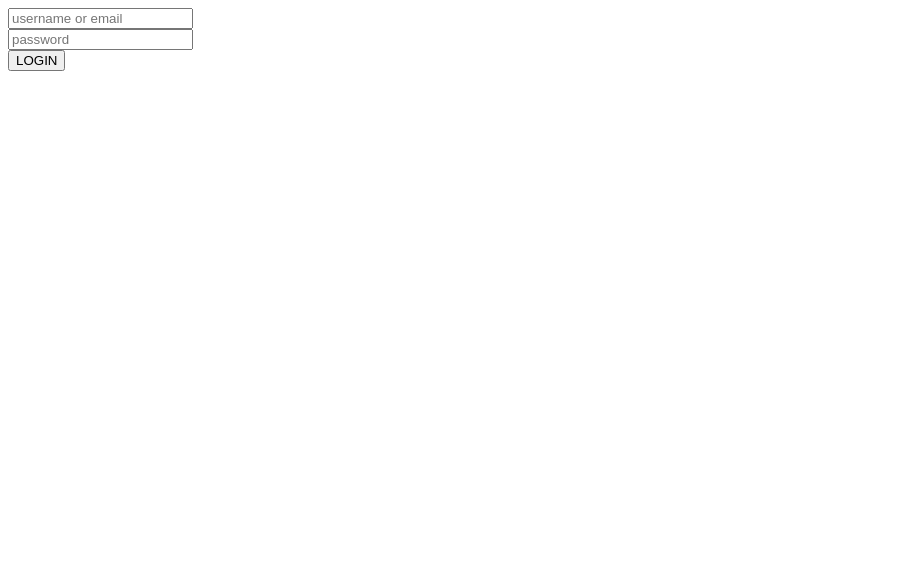
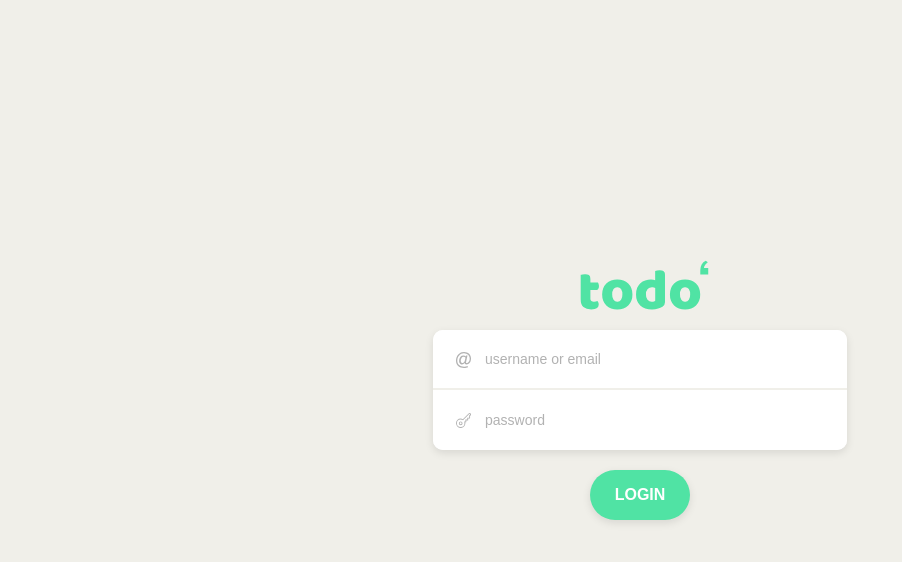
Before and after one commit to volkansengul/react-example-todo, a React app: page public/index.html in a window 1280 px wide. Shown: the whole page, without its empty margins (0-902 px from the left). Built offline with nearby package versions, Linux system fonts and the light colour scheme; files whose address does not match are found by name.

Commit message:
Update index.html

```diff
--- a/public/index.html
+++ b/public/index.html
@@ -5,7 +5,7 @@
     <meta name="viewport" content="width=device-width, initial-scale=1.0">
     <meta http-equiv="X-UA-Compatible" content="ie=edge">
     <title>React Örnek Uygulaması</title>
-    <link rel="stylesheet" href="assets/css/style.min.css">
+    <link rel="stylesheet" href="assets/css/style.css">
 </head>
 <body>
 <noscript>
```
